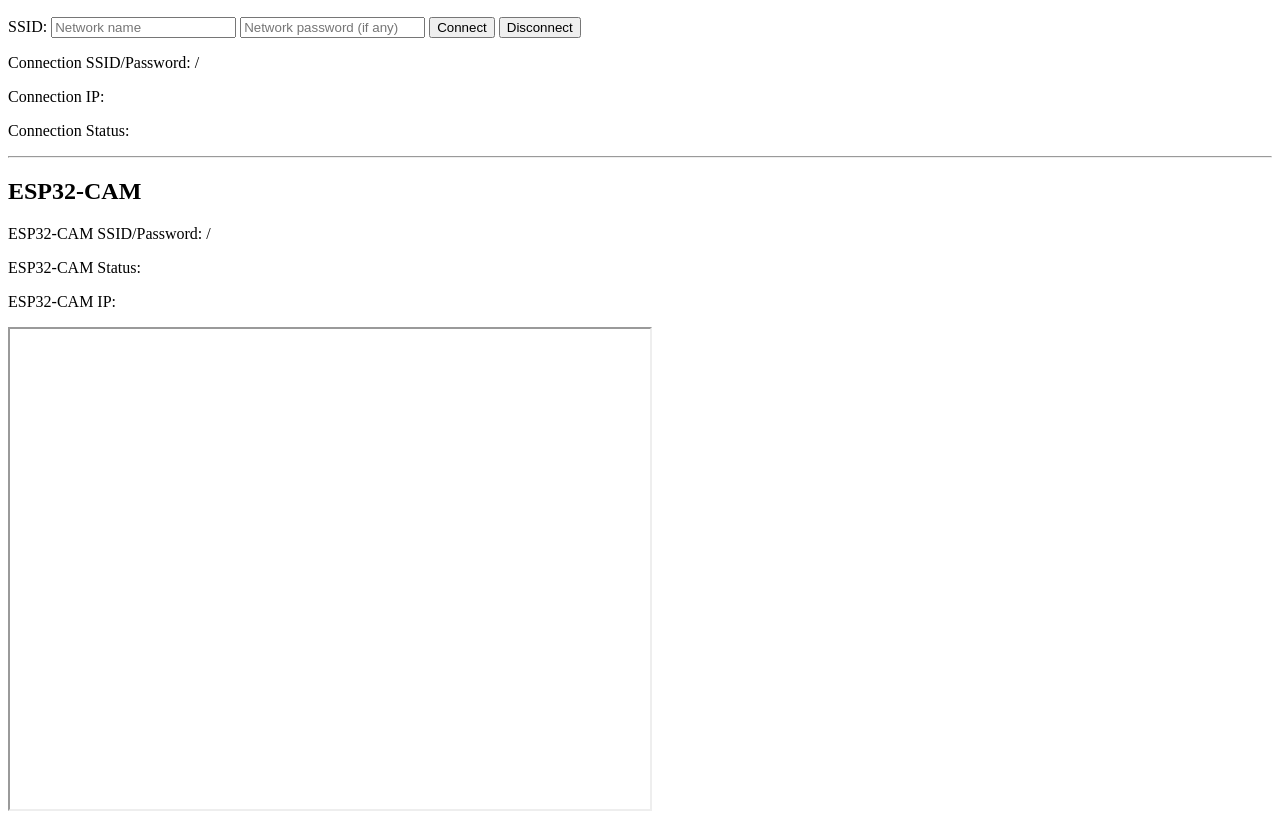
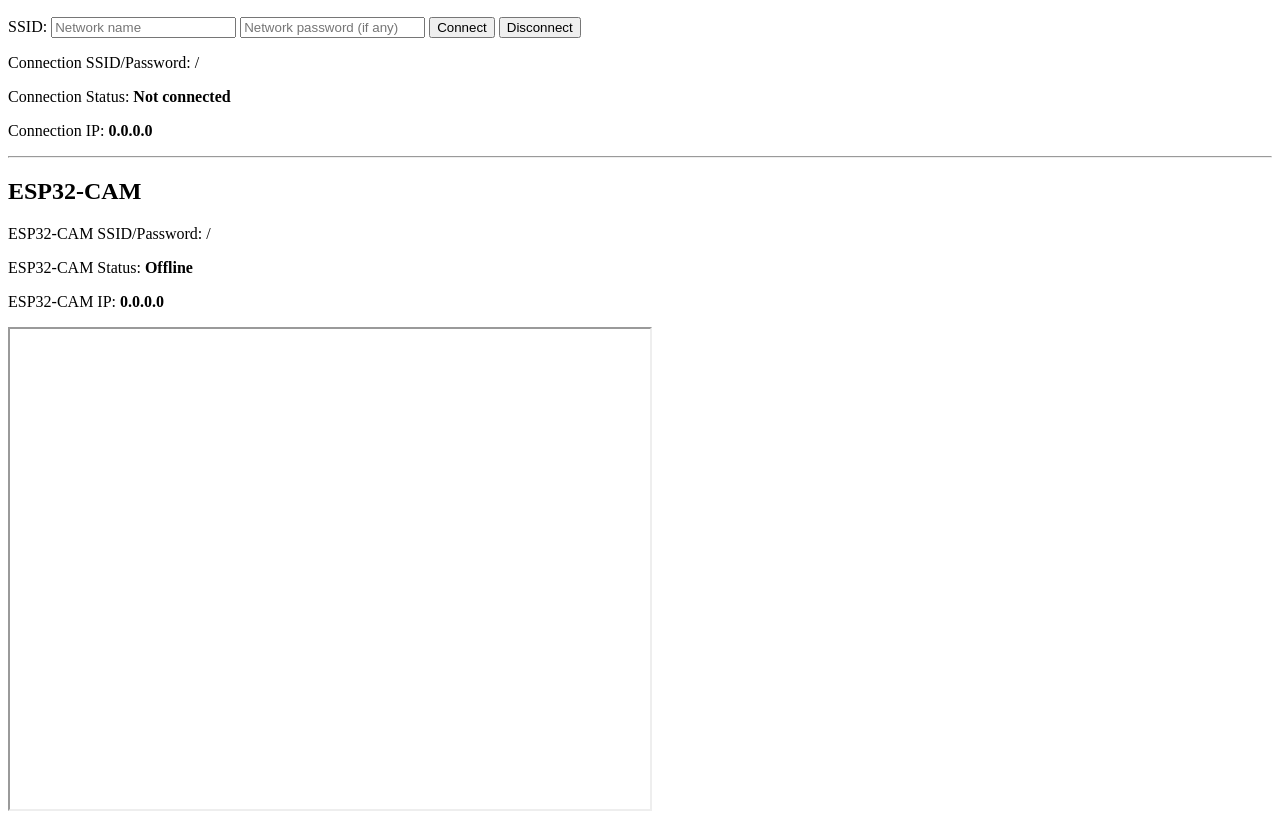
Before and after one commit to yuan-miranda/bottle4water-rvm, a plain HTML site: page index.html in a window 1280 px wide. Shown: the part 50-873 px from the top of the page. Drawn offline with Linux system fonts and the light colour scheme; no server answers.

Commit message:
quick commit - fixed some values

```diff
--- a/index.html
+++ b/index.html
@@ -14,14 +14,14 @@
         <button type="submit">Connect</button>
         <button type="button" id="disconnect">Disconnect</button>
     </form>
-    <p>Connection SSID/Password: <span id="connSSID"></span> / <span id="connPassword"></span></p>
-    <p>Connection IP: <span id="connIP"></span></p>
-    <p>Connection Status: <span id="connStatus"></span></p>
+    <p>Connection SSID/Password: <strong id="connSSID"></strong> / <strong id="connPassword"></strong></p>
+    <p>Connection Status: <strong id="connStatus"></strong></p>
+    <p>Connection IP: <strong id="connIP"></strong></p>
     <hr>
     <h2>ESP32-CAM</h2>
-    <p>ESP32-CAM SSID/Password: <span id="camSSID"></span> / <span id="camPassword"></span></p>
-    <p>ESP32-CAM Status: <span id="camStatus"></span></p>
-    <p>ESP32-CAM IP: <span id="camIp"></span></p>
+    <p>ESP32-CAM SSID/Password: <strong id="camSSID"></strong> / <strong id="camPassword"></strong></p>
+    <p>ESP32-CAM Status: <strong id="camStatus"></strong></p>
+    <p>ESP32-CAM IP: <strong id="camIP"></strong></p>
     <iframe id="camFeed" width="640" height="480" src=""></iframe>
 
     <script>
@@ -129,8 +129,8 @@
             } catch (error) {
                 document.getElementById('connSSID').textContent = '';
                 document.getElementById('connPassword').textContent = '';
-                document.getElementById('connStatus').textContent = '';
-                document.getElementById('connIP').textContent = '';
+                document.getElementById('connStatus').textContent = 'Not connected';
+                document.getElementById('connIP').textContent = '0.0.0.0';
             }
         }
 
@@ -139,7 +139,7 @@
                 const data = await fetchGet('/cam_status');
                 document.getElementById('camStatus').textContent = data.data.camStatus;
             } catch (error) {
-                document.getElementById('camStatus').textContent = '';
+                document.getElementById('camStatus').textContent = 'Offline';
             }
 
             try {
@@ -147,11 +147,11 @@
                 const url = `http://${data.data.camIP}/`;
                 const camFeedSrc = document.getElementById('camFeed').src;
                 if (camFeedSrc !== url) {
-                    document.getElementById('camIp').textContent = data.data.camIP;
+                    document.getElementById('camIP').textContent = data.data.camIP;
                     document.getElementById('camFeed').src = url;
                 }
             } catch (error) {
-                document.getElementById('camIp').textContent = '';
+                document.getElementById('camIP').textContent = '0.0.0.0';
                 document.getElementById('camFeed').src = '';
             }
         }
```
Also changed, not shown: 2 other files.
